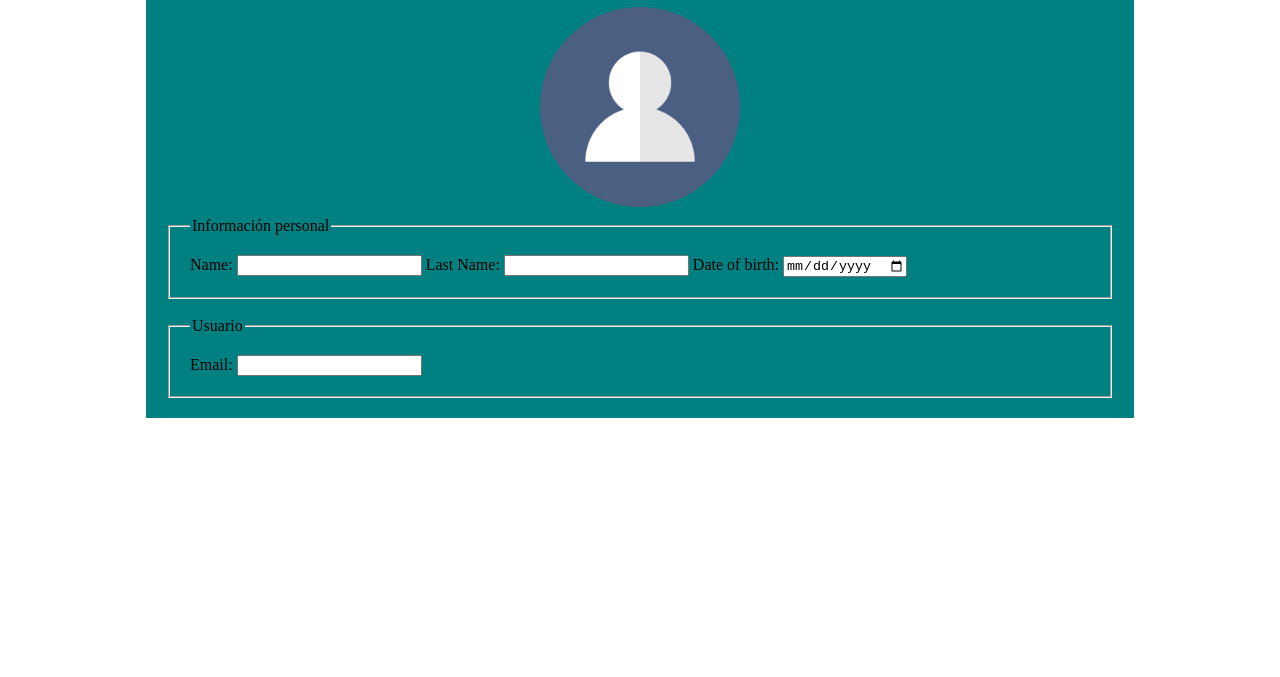
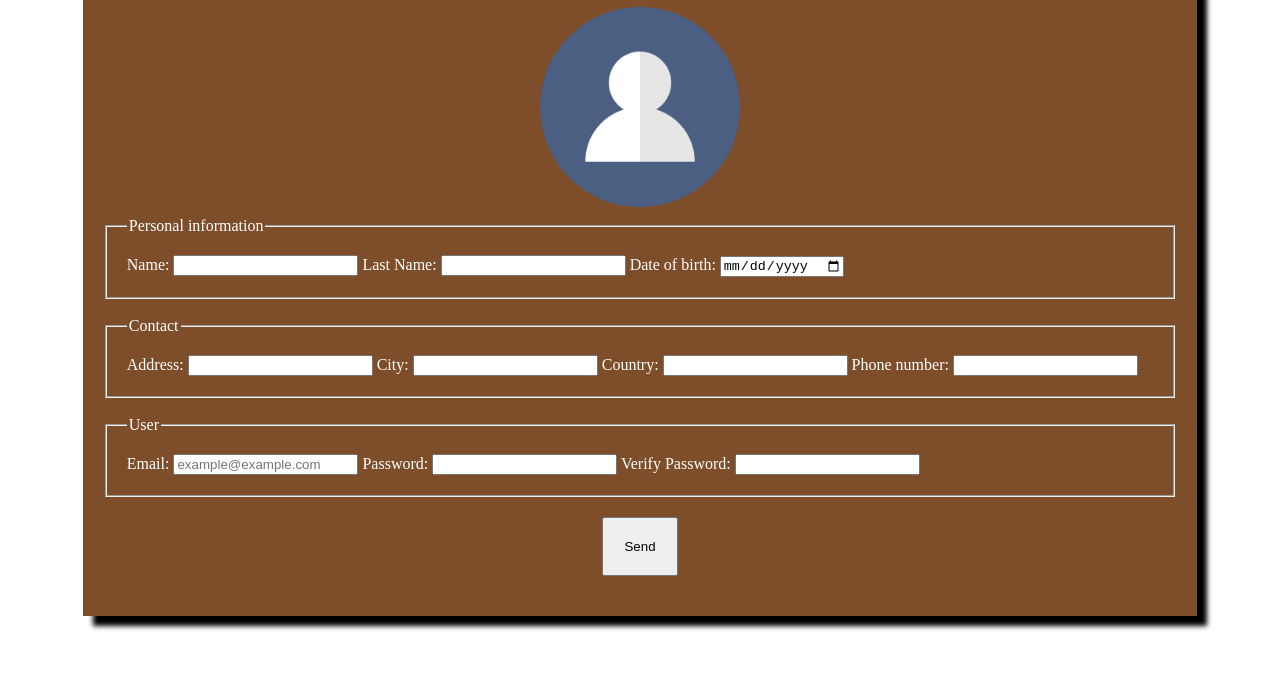
Before and after one commit to Eduardo-00092117/tarea_formulario, a plain HTML site: page index.html in a window 1280 px wide. Shown: the part 123-800 px from the top of the page. Drawn offline with Linux system fonts and the light colour scheme.

Commit message:
validando

```diff
--- a/index.html
+++ b/index.html
@@ -8,12 +8,12 @@
     <link rel="stylesheet" type="text/css" media="screen" href="public/css/style.css" />
 </head>
 <body>
-    <div class="register">
+    <div>
         <h1>Registro de usuarios</h1>
         <img src="public/img/user.png">
-        <form action="url" method="get">
+        <form action="#!" method="get">
             <fieldset>
-                <legend>Información personal</legend>
+                <legend>Personal information</legend>
                 <label for="name">Name: </label>
                 <input type="text" id="name">
                 <label for="last_name">Last Name: </label>
@@ -23,10 +23,27 @@
             </fieldset>
             <br>
             <fieldset>
-                <legend>Usuario</legend>
+                <legend>Contact</legend>
+                <label for="address">Address: </label>
+                <input type="text" id="address">
+                <label for="city">City: </label>
+                <input type="text" id="city">
+                <label for="country">Country: </label>
+                <input type="text" id="country">
+                <label for="number">Phone number: </label>
+                <input type="text" id="number" pattern=".{0,8}">
+            </fieldset>
+            <br>
+            <fieldset>
+                <legend>User</legend>
                 <label for="email">Email: </label>
-                <input type="email" id="email">
+                <input type="email" id="email" placeholder="example@example.com">
+                <label for="password">Password: </label>
+                <input type="password" id="password">
+                <label for="veri_password">Verify Password: </label>
+                <input type="password" id="veri_password">
             </fieldset>
+            <input type="submit" id="boton" value="Send">
         </form>
     </div>
 </body>
--- a/public/css/style.css
+++ b/public/css/style.css
@@ -1,17 +1,19 @@
 div{
     padding: 20px;
-    width: 75%;
+    width: 85%;
     height: 75%;
     margin:30px auto;
     display:block;
+    background: rgb(126, 77, 42);
+    -webkit-box-shadow: 10px 10px 5px 0px;
 }
 
 h1{
     text-align: center;
 }
 
-.register{
-    background: teal;
+h1, fieldset{
+    color: white;
 }
 
 img{
@@ -24,3 +26,9 @@ img{
 fieldset{
     padding: 20px;
 }
+
+#boton{
+    margin:20px auto;
+    display:block;
+    padding: 20px;
+}
```
